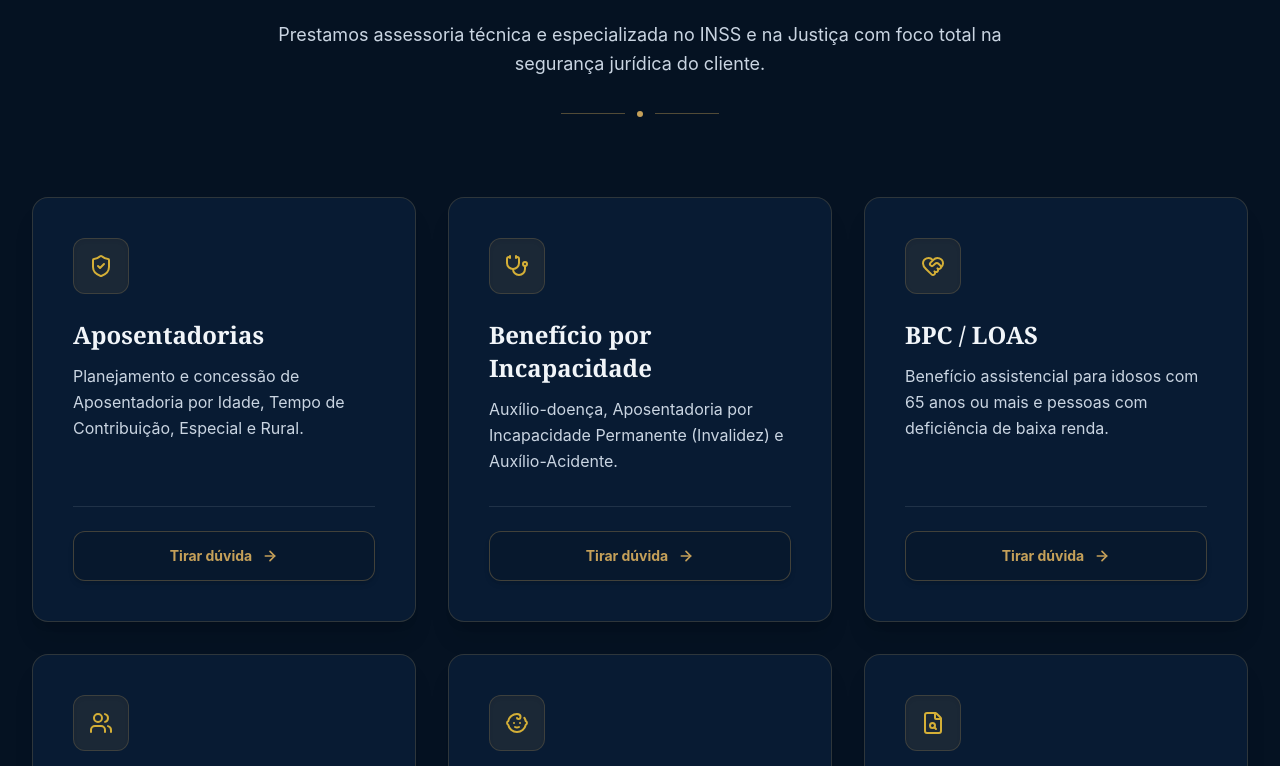
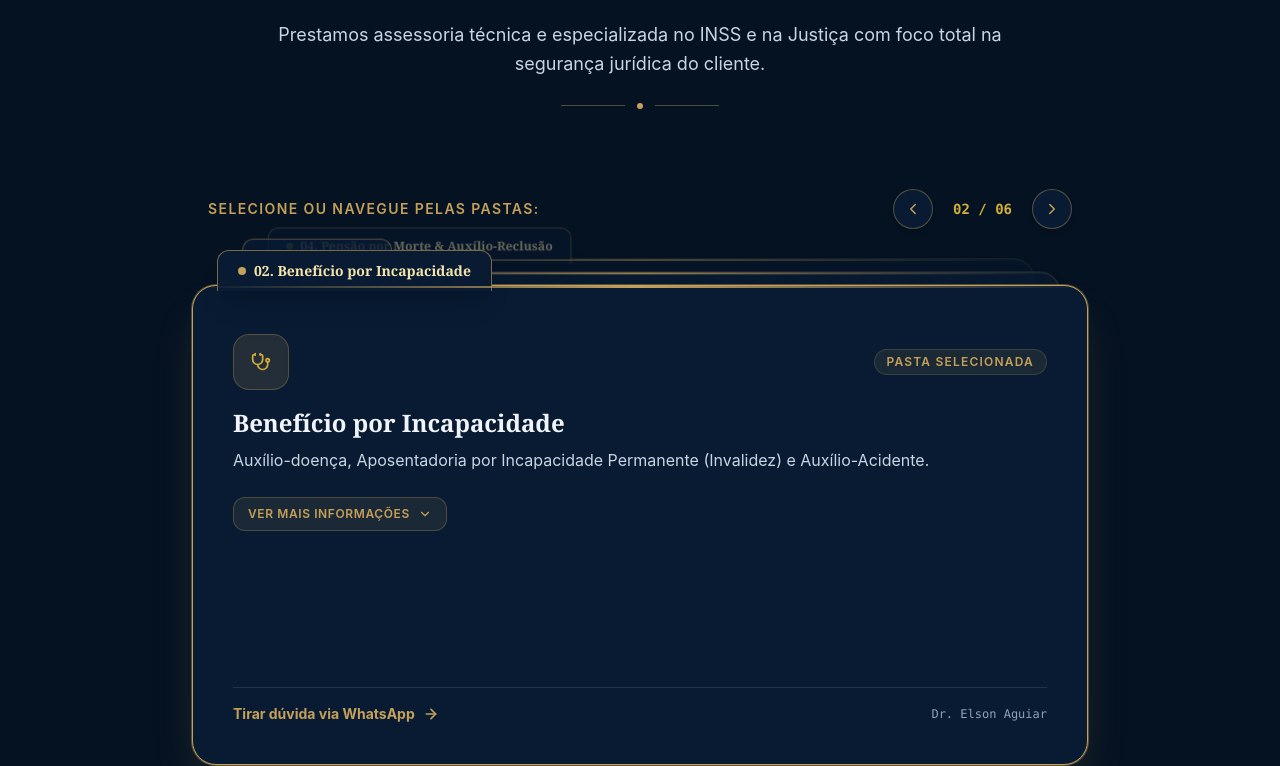
Before and after one commit to CARLOSEMANUEL0112/elson-advocacia, a React (Vite) app: page / in a window 1280 px wide. Shown: the part 1094-1860 px from the top of the page. Built offline with nearby package versions, Linux system fonts and the light colour scheme.

Commit message:
feat: design executivo finalizado e botao whatsapp otimizado

```diff
--- a/src/components/WhatsAppButton.jsx
+++ b/src/components/WhatsAppButton.jsx
@@ -7,15 +7,15 @@ export function WhatsAppButton() {
       target="_blank"
       rel="noopener noreferrer"
       aria-label="Atendimento via WhatsApp"
-      className="fixed bottom-6 right-6 z-50 flex items-center gap-3 bg-emerald-600 hover:bg-emerald-500 text-white p-4 rounded-full shadow-2xl shadow-emerald-900/50 transition-all duration-300 hover:scale-110 active:scale-95 group border border-emerald-400/30"
+      className="fixed bottom-6 right-6 z-50 flex items-center justify-center w-14 h-14 bg-gradient-to-r from-[#C5A059] via-[#F3E5AB] to-[#D4AF37] text-[#051222] rounded-full shadow-2xl shadow-[#C5A059]/40 transition-all duration-300 hover:scale-110 active:scale-95 group border border-[#F3E5AB]/60 cursor-pointer overflow-visible"
     >
-      {/* Ícone SVG original e oficial do WhatsApp */}
-      <svg className="w-7 h-7 fill-current shrink-0" viewBox="0 0 24 24">
+      {/* Ícone oficial do WhatsApp fixo e centrado */}
+      <svg className="w-7 h-7 fill-current shrink-0 text-[#051222] relative z-10" viewBox="0 0 24 24">
         <path d="M12 2C6.48 2 2 6.48 2 12c0 2.17.7 4.19 1.89 5.84L2.42 21.58l3.87-1.28C7.9 21.3 9.89 22 12 22c5.52 0 10-4.48 10-10S17.52 2 12 2zm0 18c-1.78 0-3.44-.54-4.84-1.47l-.35-.23-2.55.84.85-2.48-.23-.37C4.1 14.9 3.5 13.5 3.5 12c0-4.69 3.81-8.5 8.5-8.5s8.5 3.81 8.5 8.5-3.81 8.5-8.5 8.5zm4.59-6.32c-.25-.13-1.48-.73-1.71-.82-.23-.09-.4-.13-.57.13-.17.25-.66.82-.81.99-.15.17-.3.19-.55.06-.25-.13-1.05-.39-2-1.23-.74-.66-1.24-1.48-1.39-1.73-.15-.25-.02-.39.11-.52.12-.12.25-.31.37-.47.12-.16.16-.27.24-.45.08-.18.04-.34-.02-.47-.07-.13-.57-1.38-.78-1.89-.2-.5-.4-.43-.57-.44-.15-.01-.33-.01-.51-.01-.17 0-.45.06-.68.31-.23.25-.88.86-.88 2.1 0 1.24.9 2.44 1.03 2.61.13.17 1.78 2.72 4.32 3.81.6.26 1.07.41 1.44.53.6.19 1.15.16 1.58.1.48-.07 1.48-.6 1.69-1.18.21-.58.21-1.08.15-1.18-.06-.1-.23-.16-.48-.29z"/>
       </svg>
 
-      {/* Texto expansível ao passar o rato */}
-      <span className="max-w-0 overflow-hidden whitespace-nowrap group-hover:max-w-xs transition-all duration-500 ease-in-out text-sm font-bold pr-1 opacity-0 group-hover:opacity-100">
+      {/* Balão de texto flutuante que aparece à esquerda ao passar o rato */}
+      <span className="absolute right-16 bg-[#081B33] border border-[#C5A059]/50 text-[#F3E5AB] px-3.5 py-2 rounded-xl text-xs font-bold whitespace-nowrap opacity-0 translate-x-2 pointer-events-none group-hover:opacity-100 group-hover:translate-x-0 transition-all duration-300 shadow-xl">
         Falar com Advogado
       </span>
     </a>
--- a/src/index.css
+++ b/src/index.css
@@ -1,12 +1,18 @@
 @import "tailwindcss";
 
 :root {
-  color-scheme: light dark;
+  color-scheme: dark; /* Força o navegador a tratar o site sempre como modo escuro executivo */
 }
 
 html,
 body {
   background-color: #07182d;
+}
+
+/* Estilo personalizado quando o utilizador seleciona o texto (fica com tom dourado) */
+::selection {
+  background-color: #C5A059;
+  color: #051222;
 }
 
 /* Animação Premium para todo o site (Desktop & Mobile) */
--- a/src/sections/Services.jsx
+++ b/src/sections/Services.jsx
@@ -1,26 +1,94 @@
 import { lawyerData } from '../data/data';
-import { ShieldCheck, Stethoscope, HeartHandshake, Users, Baby, FileSearch, ArrowRight } from 'lucide-react';
+import { useState, useEffect, useRef, useCallback } from 'react';
+import { ShieldCheck, Stethoscope, HeartHandshake, Users, Baby, FileSearch, ArrowRight, ChevronLeft, ChevronRight, ChevronDown, CheckCircle2 } from 'lucide-react';
 
 export function Services() {
+  const [activeIndex, setActiveIndex] = useState(0);
+  const [isPaused, setIsPaused] = useState(false);
+  const [expandedId, setExpandedId] = useState(null);
+
+  const servicesList = lawyerData?.services || [];
+  const timerRef = useRef(null);
+
+  // Referências para detetar o gesto de arrastar no telemóvel (Touch)
+  const touchStartX = useRef(0);
+  const touchEndX = useRef(0);
+
+  const handleNext = useCallback(() => {
+    setActiveIndex((prev) => (prev + 1) % servicesList.length);
+    setExpandedId(null);
+  }, [servicesList.length]);
+
+  const handlePrev = useCallback(() => {
+    setActiveIndex((prev) => (prev - 1 + servicesList.length) % servicesList.length);
+    setExpandedId(null);
+  }, [servicesList.length]);
+
+  // Gestão inteligente da rotação automática
+  useEffect(() => {
+    if (isPaused || expandedId !== null || servicesList.length === 0) {
+      if (timerRef.current) clearInterval(timerRef.current);
+      return;
+    }
+
+    timerRef.current = setInterval(() => {
+      handleNext();
+    }, 5000);
+
+    return () => {
+      if (timerRef.current) clearInterval(timerRef.current);
+    };
+  }, [isPaused, expandedId, servicesList.length, handleNext]);
+
+  // Funções para detetar o gesto de swipe no telemóvel
+  const handleTouchStart = (e) => {
+    touchStartX.current = e.touches[0].clientX;
+  };
+
+  const handleTouchMove = (e) => {
+    touchEndX.current = e.touches[0].clientX;
+  };
+
+  const handleTouchEnd = () => {
+    if (!touchStartX.current || !touchEndX.current) return;
+
+    const distance = touchStartX.current - touchEndX.current;
+    const minSwipeDistance = 50; // Distância mínima em pixéis para considerar um swipe
+
+    if (distance > minSwipeDistance) {
+      // Arrastou para a esquerda -> Próxima pasta
+      handleNext();
+    } else if (distance < -minSwipeDistance) {
+      // Arrastou para a direita -> Pasta anterior
+      handlePrev();
+    }
+
+    // Reset
+    touchStartX.current = 0;
+    touchEndX.current = 0;
+  };
+
   const iconMap = {
-    ShieldCheck: <ShieldCheck className="w-6 h-6 text-[#D4AF37]" />,
-    Stethoscope: <Stethoscope className="w-6 h-6 text-[#D4AF37]" />,
-    HeartHandshake: <HeartHandshake className="w-6 h-6 text-[#D4AF37]" />,
-    Users: <Users className="w-6 h-6 text-[#D4AF37]" />,
-    Baby: <Baby className="w-6 h-6 text-[#D4AF37]" />,
-    FileSearch: <FileSearch className="w-6 h-6 text-[#D4AF37]" />
+    ShieldCheck: <ShieldCheck className="w-5 h-5 text-[#D4AF37]" />,
+    Stethoscope: <Stethoscope className="w-5 h-5 text-[#D4AF37]" />,
+    HeartHandshake: <HeartHandshake className="w-5 h-5 text-[#D4AF37]" />,
+    Users: <Users className="w-5 h-5 text-[#D4AF37]" />,
+    Baby: <Baby className="w-5 h-5 text-[#D4AF37]" />,
+    FileSearch: <FileSearch className="w-5 h-5 text-[#D4AF37]" />
   };
+
+  const isExpanded = expandedId === activeIndex;
 
   return (
     <section id="servicos" className="py-24 lg:py-32 bg-[#051222] relative overflow-hidden">
 
-      {/* Linha decorativa subtil de brilho no topo */}
+      {/* Linha decorativa subtil no topo */}
       <div className="absolute top-0 left-1/2 -translate-x-1/2 w-40 h-[1px] bg-gradient-to-r from-transparent via-[#C5A059]/50 to-transparent" />
 
       <div className="max-w-7xl mx-auto px-4 sm:px-6 lg:px-8 relative z-10">
 
         {/* Cabeçalho da Secção */}
-        <div className="text-center max-w-3xl mx-auto mb-20 space-y-4">
+        <div className="text-center max-w-3xl mx-auto mb-16 space-y-4">
           <span className="text-xs sm:text-sm font-semibold uppercase tracking-widest text-[#C5A059] bg-[#C5A059]/10 py-1.5 px-4 rounded-full border border-[#C5A059]/20 inline-block">
             Como posso ajudar
           </span>
@@ -33,60 +101,173 @@ export function Services() {
             Prestamos assessoria técnica e especializada no INSS e na Justiça com foco total na segurança jurídica do cliente.
           </p>
 
-          {/* Divisor ornamental central */}
-          <div className="pt-4 flex items-center justify-center gap-3">
+          <div className="pt-2 flex items-center justify-center gap-3">
             <div className="w-16 h-[1px] bg-[#C5A059]/40" />
             <div className="w-1.5 h-1.5 rounded-full bg-[#C5A059]" />
             <div className="w-16 h-[1px] bg-[#C5A059]/40" />
           </div>
         </div>
 
-        {/* Grelha de Cartões com Alinhamento Perfeito e Altura Uniforme */}
-        <div className="grid grid-cols-1 md:grid-cols-2 lg:grid-cols-3 gap-8 items-stretch">
-          {lawyerData.services.map((service, index) => (
+        {/* Container Principal Centralizado */}
+        <div
+          className="max-w-4xl mx-auto pt-4"
+          onMouseEnter={() => setIsPaused(true)}
+          onMouseLeave={() => setIsPaused(false)}
+        >
+
+          {/* Barra de Controlo Superior */}
+          <div className="flex flex-col sm:flex-row sm:items-center justify-between gap-4 mb-14 px-2 sm:px-4">
+            <span className="text-xs sm:text-sm uppercase tracking-widest text-[#C5A059] font-semibold">
+              Selecione ou navegue pelas pastas:
+            </span>
+
+            <div className="flex items-center gap-3">
+              <button
+                type="button"
+                onClick={handlePrev}
+                className="w-10 h-10 rounded-full bg-[#081B33] border border-[#C5A059]/40 hover:border-[#C5A059] text-[#C5A059] flex items-center justify-center transition-all duration-300 hover:scale-105 shadow-md cursor-pointer"
+                aria-label="Anterior"
+              >
+                <ChevronLeft size={18} />
+              </button>
+
+              <span className="text-sm font-mono text-[#D4AF37] px-2 font-semibold">
+                {String(activeIndex + 1).padStart(2, '0')} / {String(servicesList.length).padStart(2, '0')}
+              </span>
+
+              <button
+                type="button"
+                onClick={handleNext}
+                className="w-10 h-10 rounded-full bg-[#081B33] border border-[#C5A059]/40 hover:border-[#C5A059] text-[#C5A059] flex items-center justify-center transition-all duration-300 hover:scale-105 shadow-md cursor-pointer"
+                aria-label="Próximo"
+              >
+                <ChevronRight size={18} />
+              </button>
+            </div>
+          </div>
+
+          {/* Pilha de Pastas 3D com Suporte a Arrastar (Swipe) no Telemóvel */}
+          <div
+            className="relative min-h-[440px] sm:min-h-[480px] flex items-center justify-center touch-pan-y"
+            onTouchStart={handleTouchStart}
+            onTouchMove={handleTouchMove}
+            onTouchEnd={handleTouchEnd}
+          >
+
+            {servicesList.map((service, index) => {
+              const offset = (index - activeIndex + servicesList.length) % servicesList.length;
+
+              const isActive = offset === 0;
+              const isSecond = offset === 1;
+
+              if (offset > 2 && servicesList.length > 3) return null;
+
+              return (
                 <div
                   key={service.id || index}
-              className="group relative bg-[#081B33] hover:bg-[#0B2238] rounded-2xl p-8 sm:p-10 border border-[#C5A059]/20 hover:border-[#C5A059]/60 transition-all duration-500 shadow-xl hover:-translate-y-2 hover:shadow-2xl hover:shadow-[#C5A059]/10 flex flex-col justify-between overflow-hidden h-full"
+                  onClick={() => {
+                    setActiveIndex(index);
+                    setExpandedId(null);
+                  }}
+                  style={{
+                    zIndex: servicesList.length - offset,
+                    transform: isActive
+                      ? 'translateY(0) scale(1) rotateX(0deg)'
+                      : isSecond
+                      ? 'translateY(-28px) scale(0.94) rotateX(2deg)'
+                      : 'translateY(-56px) scale(0.88) rotateX(4deg)',
+                    opacity: isActive ? 1 : isSecond ? 0.75 : 0.4,
+                  }}
+                  className={`absolute inset-0 bg-[#081B33] border rounded-3xl p-6 sm:p-10 shadow-2xl transition-all duration-700 ease-out cursor-pointer flex flex-col justify-between ${
+                    isActive
+                      ? 'border-[#C5A059] shadow-[#C5A059]/20 ring-1 ring-[#C5A059]/40'
+                      : 'border-[#C5A059]/30 hover:border-[#C5A059]/60'
+                  }`}
                 >
-              {/* Brilho superior sofisticado no hover */}
-              <div className="absolute top-0 left-0 right-0 h-[2px] bg-gradient-to-r from-transparent via-[#C5A059] to-transparent opacity-0 group-hover:opacity-100 transition-opacity duration-500" />
+                  {/* Orelha/Aba superior da pasta */}
+                  <div className="absolute -top-9 left-6 bg-[#081B33] border-t border-x border-[#C5A059]/60 px-5 py-2.5 rounded-t-xl text-xs sm:text-sm font-serif font-bold text-[#F3E5AB] flex items-center gap-2 shadow-xl">
+                    <span className="w-2 h-2 rounded-full bg-[#C5A059]" />
+                    <span>0{index + 1}. {service.title}</span>
+                  </div>
 
-              {/* Bloco Superior (Ícone, Título e Descrição) */}
-              <div className="space-y-6">
+                  {/* Brilho superior interno */}
+                  <div className="absolute top-0 left-0 right-0 h-[2px] bg-gradient-to-r from-transparent via-[#C5A059] to-transparent" />
 
-                {/* Ícone */}
-                <div className="w-14 h-14 rounded-xl bg-[#C5A059]/10 flex items-center justify-center border border-[#C5A059]/20 group-hover:scale-110 group-hover:bg-[#C5A059]/25 group-hover:border-[#C5A059]/50 transition-all duration-300 shadow-inner">
+                  {/* Conteúdo da Pasta Ativa */}
+                  <div className="space-y-4 pt-2">
+                    <div className="flex items-center justify-between">
+                      <div className="w-14 h-14 rounded-2xl bg-[#C5A059]/15 flex items-center justify-center border border-[#C5A059]/30 shadow-inner">
                         {iconMap[service.icon] || <ShieldCheck className="w-6 h-6 text-[#D4AF37]" />}
                       </div>
+                      <span className="text-xs uppercase tracking-widest text-[#C5A059] font-semibold bg-[#C5A059]/10 px-3 py-1 rounded-full border border-[#C5A059]/20">
+                        {isActive ? 'Pasta Selecionada' : 'Clique para abrir'}
+                      </span>
+                    </div>
 
-                {/* Título e Descrição */}
-                <div className="space-y-3">
-                  <h3 className="text-xl sm:text-2xl font-bold font-serif text-slate-100 group-hover:text-[#F3E5AB] transition-colors leading-snug">
+                    <div className="space-y-2">
+                      <h3 className="text-xl sm:text-2xl font-bold font-serif text-slate-100 leading-snug">
                         {service.title}
                       </h3>
-
                       <p className="text-slate-300 text-sm sm:text-base leading-relaxed font-normal">
                         {service.description}
                       </p>
                     </div>
 
+                    {/* Botão interativo para Expandir Mais Informações */}
+                    {isActive && (
+                      <div className="pt-2">
+                        <button
+                          type="button"
+                          onClick={(e) => {
+                            e.stopPropagation();
+                            setExpandedId(isExpanded ? null : index);
+                          }}
+                          className="inline-flex items-center gap-2 text-xs font-semibold uppercase tracking-wider text-[#C5A059] bg-[#C5A059]/10 hover:bg-[#C5A059]/20 px-3.5 py-2 rounded-xl border border-[#C5A059]/30 transition-colors cursor-pointer"
+                        >
+                          <span>{isExpanded ? 'Ocultar detalhes' : 'Ver mais informações'}</span>
+                          <ChevronDown size={14} className={`transition-transform duration-300 ${isExpanded ? 'rotate-180' : ''}`} />
+                        </button>
+
+                        {/* Caixa de Informações Expandidas */}
+                        {isExpanded && (
+                          <div className="mt-3 p-4 bg-[#051222] border border-[#C5A059]/30 rounded-xl space-y-2 animate-fadeIn text-xs sm:text-sm text-slate-300">
+                            <div className="flex items-center gap-2 text-[#F3E5AB] font-semibold">
+                              <CheckCircle2 size={15} className="text-[#C5A059]" />
+                              <span>O que avaliamos neste processo:</span>
+                            </div>
+                            <p className="text-slate-300 leading-relaxed">
+                              Análise completa da documentação exigida pelo INSS, verificação de tempo de contribuição, simulação de valores do benefício e acompanhamento jurídico integral em caso de indeferimento administrativo ou judicial.
+                            </p>
+                          </div>
+                        )}
+                      </div>
+                    )}
                   </div>
 
-              {/* Rodapé do Card com o Botão Perfeitamente Alinhado */}
-              <div className="pt-6 mt-8 border-t border-slate-700/60 group-hover:border-[#C5A059]/30 transition-colors">
+                  {/* Rodapé da Pasta com Botão */}
+                  <div className="pt-4 mt-4 border-t border-slate-700/60 flex items-center justify-between">
                     <a
-                  href={`https://wa.me/${lawyerData?.whatsapp || ''}?text=Olá,%20Dr.%20Elson!%20Gostaria%20de%20tirar%20uma%20dúvida%20sobre%20${encodeURIComponent(service.title)}.`}
+                      href={`https://wa.me/${lawyerData?.whatsapp || '5589981059793'}?text=Olá,%20Dr.%20Elson!%20Gostaria%20de%20tirar%20uma%20dúvida%20sobre%20${encodeURIComponent(service.title)}.`}
                       target="_blank"
                       rel="noopener noreferrer"
-                  className="w-full inline-flex items-center justify-center gap-2.5 py-3.5 px-5 rounded-xl bg-[#07182D] hover:bg-[#C5A059] text-[#C5A059] hover:text-[#07182D] font-bold text-sm border border-[#C5A059]/30 hover:border-[#C5A059] transition-all duration-300 shadow-md group/btn"
+                      onClick={(e) => e.stopPropagation()}
+                      className="inline-flex items-center gap-2 text-xs sm:text-sm font-bold text-[#C5A059] hover:text-[#D4AF37] transition-colors group/link"
                     >
-                  <span>Tirar dúvida</span>
-                  <ArrowRight size={16} className="group-hover/btn:translate-x-1.5 transition-transform duration-300 stroke-[2.5]" />
+                      <span>Tirar dúvida via WhatsApp</span>
+                      <ArrowRight size={16} className="group-hover/link:translate-x-1 transition-transform stroke-[2.5]" />
                     </a>
+
+                    <span className="text-xs text-slate-400 font-mono">
+                      Dr. Elson Aguiar
+                    </span>
                   </div>
 
                 </div>
-          ))}
+              );
+            })}
+
+          </div>
+
         </div>
 
       </div>
```
Lines whose indentation alone changed are shown as unchanged.
